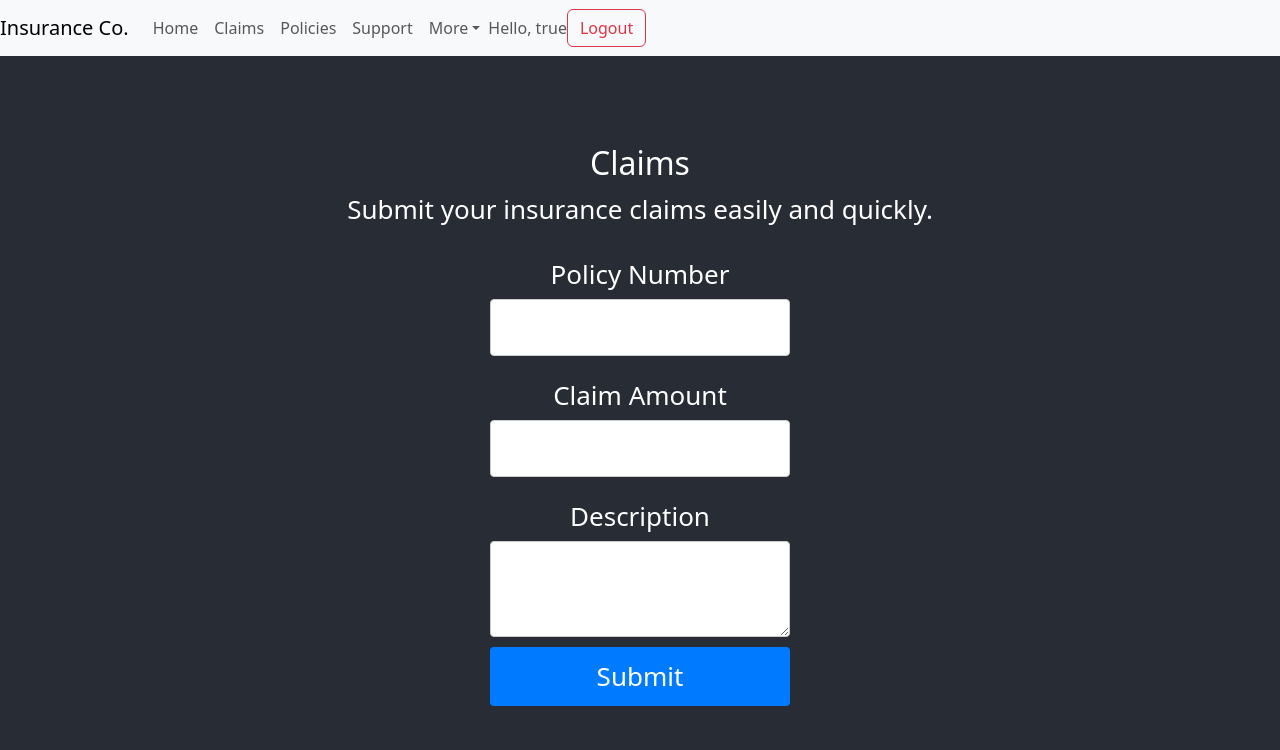
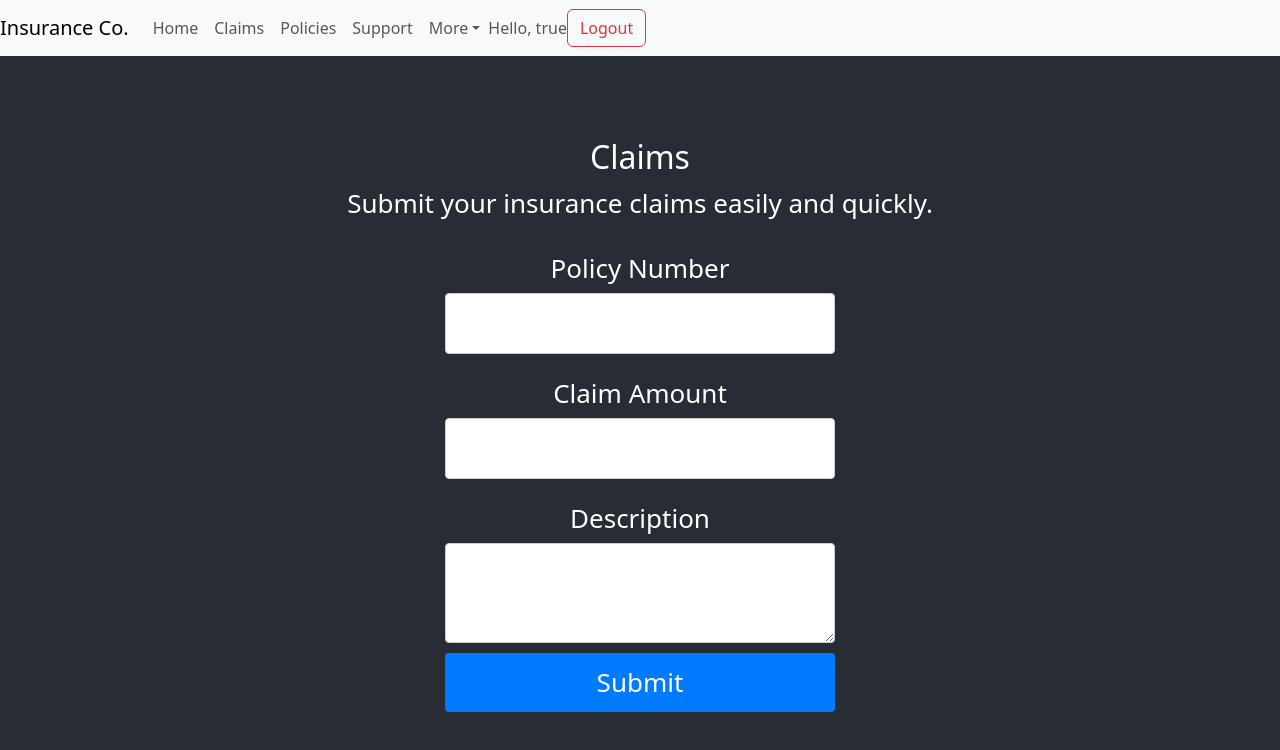
Before and after one commit to chicheongweng/react-claims-app, a React (Create React App) app: page /claims in a window 1280 px wide. Shown: the top 750 px of the page. Built offline with nearby package versions, Linux system fonts and the light colour scheme; sample sign-in values are in the browser's storage.

Commit message:
add claims.css

```diff
--- a/src/App.css
+++ b/src/App.css
@@ -1,3 +1,4 @@
+/* Existing styles */
 .App {
   text-align: center;
 }
@@ -36,3 +37,59 @@
     transform: rotate(360deg);
   }
 }
+
+/* Global styles */
+body {
+  font-family: -apple-system, BlinkMacSystemFont, "Segoe UI", Roboto, "Helvetica Neue", Arial, sans-serif, "Apple Color Emoji", "Segoe UI Emoji", "Segoe UI Symbol";
+  margin: 0;
+  padding: 0;
+  box-sizing: border-box;
+  font-size: 16px; /* Set a base font size */
+}
+
+h1, h2, h3, h4, h5, h6, p, div {
+  font-family: inherit;
+  font-size: inherit; /* Ensure all text elements inherit the base font size */
+}
+
+/* Claims form styles */
+.claims-container {
+  display: flex;
+  flex-direction: column;
+  align-items: center;
+  margin-top: 50px;
+}
+
+.claim-form {
+  display: flex;
+  flex-direction: column;
+  width: 400px; /* Increase the width of the form */
+}
+
+.claim-form label {
+  margin-top: 10px;
+}
+
+.claim-form input,
+.claim-form textarea {
+  padding: 10px; /* Increase padding for larger input boxes */
+  margin-top: 5px;
+  margin-bottom: 10px;
+  border: 1px solid #ccc;
+  border-radius: 4px;
+  width: 100%; /* Make input boxes take full width of the form */
+  box-sizing: border-box; /* Ensure padding and border are included in the width */
+}
+
+.claim-form button {
+  padding: 10px;
+  background-color: #007bff;
+  color: white;
+  border: none;
+  border-radius: 4px;
+  cursor: pointer;
+}
+
+.claim-form button:hover {
+  background-color: #0056b3;
+}
--- a/src/components/Claims.css
+++ b/src/components/Claims.css
@@ -8,7 +8,8 @@
 .claim-form {
   display: flex;
   flex-direction: column;
-  width: 300px;
+  width: 66.67%; /* Set the width to 2/3 of the page width */
+  max-width: 800px; /* Optional: Set a maximum width for larger screens */
 }
 
 .claim-form label {
@@ -17,11 +18,13 @@
 
 .claim-form input,
 .claim-form textarea {
-  padding: 8px;
+  padding: 10px; /* Increase padding for larger input boxes */
   margin-top: 5px;
   margin-bottom: 10px;
   border: 1px solid #ccc;
   border-radius: 4px;
+  width: 100%; /* Make input boxes take full width of the form */
+  box-sizing: border-box; /* Ensure padding and border are included in the width */
 }
 
 .claim-form button {
@@ -36,3 +39,10 @@
 .claim-form button:hover {
   background-color: #0056b3;
 }
+
+/* Responsive adjustments */
+@media (max-width: 768px) {
+  .claim-form {
+    width: 90%; /* Adjust width for smaller screens */
+  }
+}
--- a/src/index.tsx
+++ b/src/index.tsx
@@ -1,6 +1,6 @@
 import React from 'react';
 import ReactDOM from 'react-dom';
-import './index.css';
+import './App.css'; // Import the global CSS file
 import App from './App';
 import reportWebVitals from './reportWebVitals';
 import 'bootstrap/dist/css/bootstrap.min.css';
```
